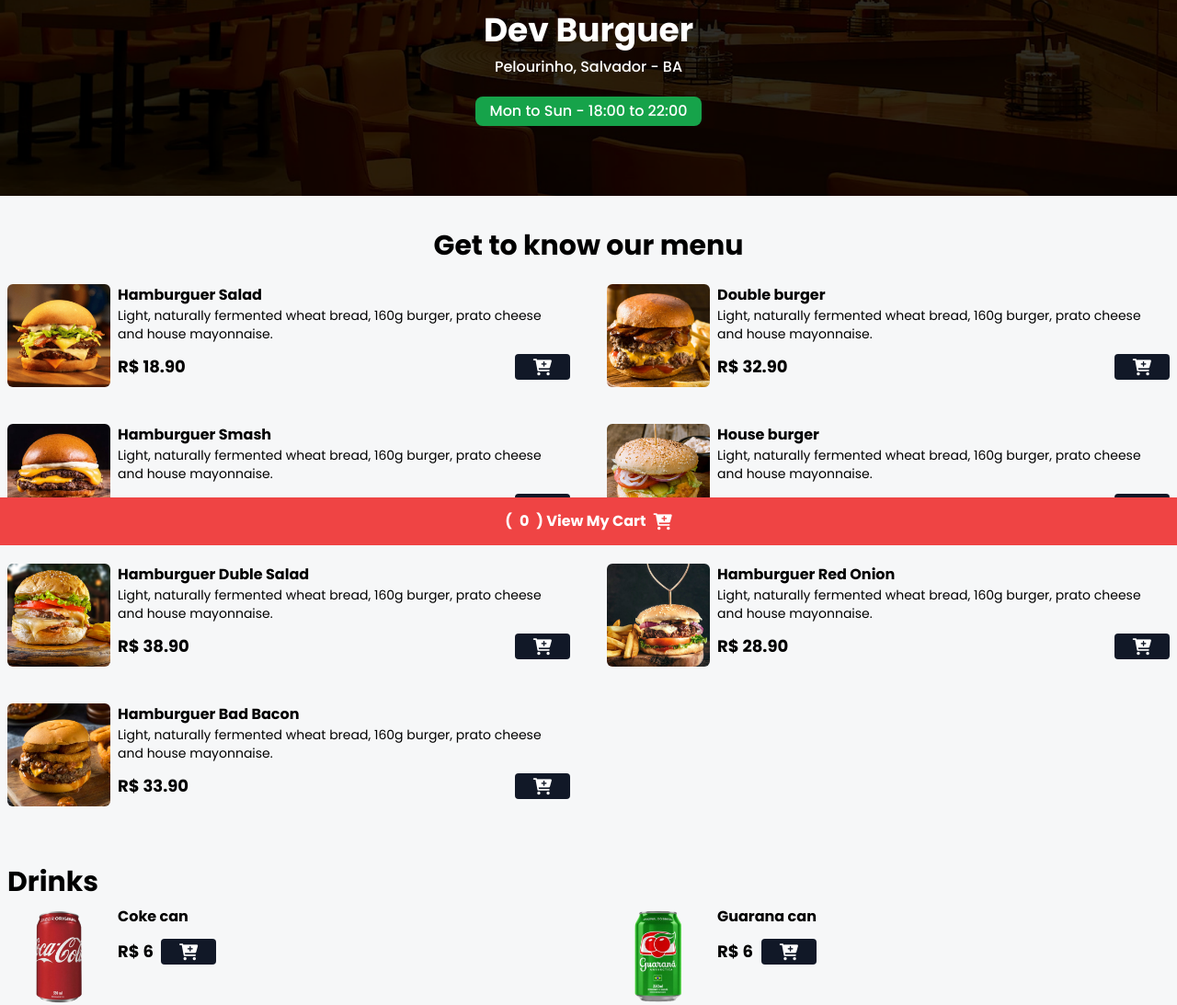
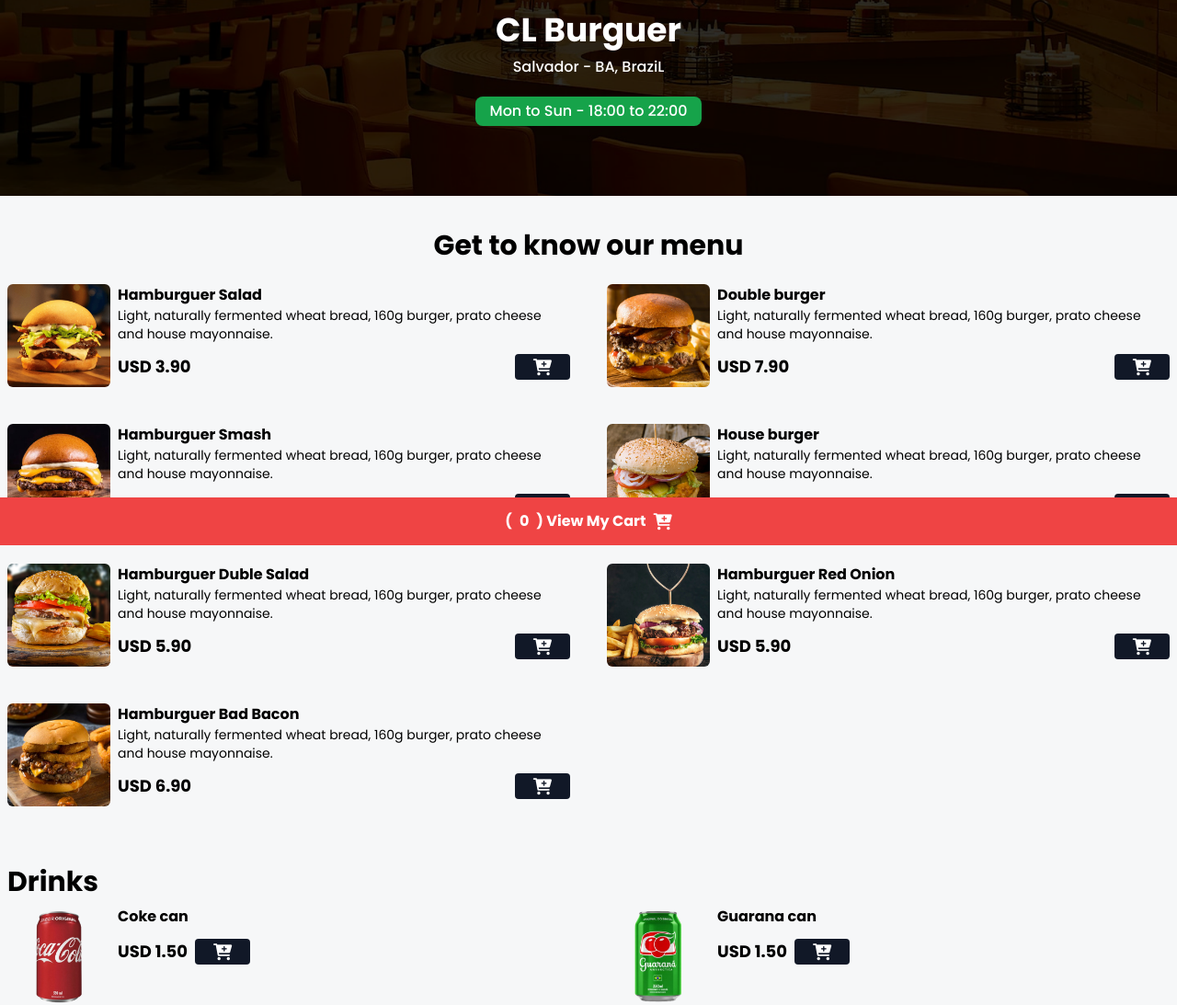
Before and after one commit to abreuclariana/hamburger-shop-delivery, a website: page index.html in a window 1280 px wide. Shown: the part 207-1300 px from the top of the page at 92% size. Drawn offline with nearby package versions, Linux system fonts and the light colour scheme.

Commit message:
include of README & small changes

```diff
--- a/index.html
+++ b/index.html
@@ -17,14 +17,14 @@
 
     <!-- META TA OG -->
     <meta property="og:type" content="wesite" />
-    <meta property="og:title" content="Dev Burguer - The Best Dev Burger!" />
+    <meta property="og:title" content="CL Burguer - The Best CL Burger!" />
     <meta property="og:image" content="https://projeto-dev-burguer-pi.vercel.app/assets/hamb-1.png" />
     <meta property="og:description" content="The best real home-made burger!" />
-    <meta property="og:site_name" content="DevBurguer" />
+    <meta property="og:site_name" content="CLBurguer" />
 
     <link rel="stylesheet" href="./styles/output.css" />
 
-    <title>Dev Burguer - The Best Dev Burger!</title>
+    <title>CL Burguer - The Best CL Burger!</title>
 </head>
 
 <body>
@@ -35,9 +35,9 @@
             <img src="./assets/hamb-1.png" alt="Logo DevBurguer"
                 class="w-32 h-32 rounded-full shadow-lg hover:scale-110 duration-200" />
             <h1 class="text-4xl mt-4 mb-2 font-bold text-white">
-                Dev Burguer
+                CL Burguer
             </h1>
-            <span class="text-white font-medium">Pelourinho, Salvador - BA</span>
+            <span class="text-white font-medium"> Salvador - BA, BraziL</span>
             <div class="bg-green-600 px-4 py-1 rounded-lg mt-5" id="date-span">
                 <span class="text-white font-medium">Mon to Sun - 18:00 to 22:00</span>
             </div>
@@ -60,7 +60,7 @@
                     <p class="text-sm">Light, naturally fermented wheat bread, 160g burger, prato cheese and
                         house mayonnaise.</p>
                     <div class="flex items-center gap-2 justify-between mt-3">
-                        <p class="font-bold text-lg">R$ 18.90</p>
+                        <p class="font-bold text-lg">USD 3.90</p>
                         <button class="bg-gray-900 px-5 rounded add-to-cart-btn" data-name="Hamburguer Salad"
                             data-price="18.90">
                             <i class="fa fas fa-cart-plus text-lg text-white"></i>
@@ -78,7 +78,7 @@
                     <p class="text-sm">Light, naturally fermented wheat bread, 160g burger, prato cheese and
                       house mayonnaise.</p>
                     <div class="flex items-center gap-2 justify-between mt-3">
-                        <p class="font-bold text-lg">R$ 32.90</p>
+                        <p class="font-bold text-lg">USD 7.90</p>
                         <button class="bg-gray-900 px-5 rounded add-to-cart-btn" data-name="Double burger"
                             data-price="32.90">
                             <i class="fa fas fa-cart-plus text-lg text-white"></i>
@@ -96,7 +96,7 @@
                     <p class="text-sm">Light, naturally fermented wheat bread, 160g burger, prato cheese and
                       house mayonnaise.</p>
                     <div class="flex items-center gap-2 justify-between mt-3">
-                        <p class="font-bold text-lg">R$ 35.90</p>
+                        <p class="font-bold text-lg">USD 6.90</p>
                         <button class="bg-gray-900 px-5 rounded add-to-cart-btn" data-name="Hamburguer Smash"
                             data-price="35.90">
                             <i class="fa fas fa-cart-plus text-lg text-white"></i>
@@ -114,7 +114,7 @@
                     <p class="text-sm">Light, naturally fermented wheat bread, 160g burger, prato cheese and
                       house mayonnaise.</p>
                     <div class="flex items-center gap-2 justify-between mt-3">
-                        <p class="font-bold text-lg">R$ 30</p>
+                        <p class="font-bold text-lg">USD 4</p>
                         <button class="bg-gray-900 px-5 rounded add-to-cart-btn" data-name="House burger"
                             data-price="30">
                             <i class="fa fas fa-cart-plus text-lg text-white"></i>
@@ -132,7 +132,7 @@
                     <p class="text-sm">Light, naturally fermented wheat bread, 160g burger, prato cheese and
                       house mayonnaise.</p>
                     <div class="flex items-center gap-2 justify-between mt-3">
-                        <p class="font-bold text-lg">R$ 38.90</p>
+                        <p class="font-bold text-lg">USD 5.90</p>
                         <button class="bg-gray-900 px-5 rounded add-to-cart-btn" data-name="Hamburguer Duble Salad"
                             data-price="38.90">
                             <i class="fa fas fa-cart-plus text-lg text-white"></i>
@@ -150,7 +150,7 @@
                     <p class="text-sm">Light, naturally fermented wheat bread, 160g burger, prato cheese and
                       house mayonnaise.</p>
                     <div class="flex items-center gap-2 justify-between mt-3">
-                        <p class="font-bold text-lg">R$ 28.90</p>
+                        <p class="font-bold text-lg">USD 5.90</p>
                         <button class="bg-gray-900 px-5 rounded add-to-cart-btn" data-name="Hamburguer Red Onion"
                             data-price="28.90">
                             <i class="fa fas fa-cart-plus text-lg text-white"></i>
@@ -168,7 +168,7 @@
                     <p class="text-sm">Light, naturally fermented wheat bread, 160g burger, prato cheese and
                       house mayonnaise.</p>
                     <div class="flex items-center gap-2 justify-between mt-3">
-                        <p class="font-bold text-lg">R$ 33.90</p>
+                        <p class="font-bold text-lg">USD 6.90</p>
                         <button class="bg-gray-900 px-5 rounded add-to-cart-btn" data-name="Hamburguer Bad Bacon"
                             data-price="33.90">
                             <i class="fa fas fa-cart-plus text-lg text-white"></i>
@@ -195,7 +195,7 @@
                 <div>
                     <p class="font-bold">Coke can</p>
                     <div class="flex items-center gap-2 justify-between mt-3">
-                        <p class="font-bold text-lg">R$ 6</p>
+                        <p class="font-bold text-lg">USD 1.50</p>
                         <button class="bg-gray-900 px-5 rounded add-to-cart-btn" data-name="Coke can" data-price="6">
                             <i class="fa fas fa-cart-plus text-lg text-white"></i>
                         </button>
@@ -210,7 +210,7 @@
                 <div>
                     <p class="font-bold">Guarana can</p>
                     <div class="flex items-center gap-2 justify-between mt-3">
-                        <p class="font-bold text-lg">R$ 6</p>
+                        <p class="font-bold text-lg">USD 1.50</p>
                         <button class="bg-gray-900 px-5 rounded add-to-cart-btn" data-name="Guarana can"
                             data-price="6">
                             <i class="fa fas fa-cart-plus text-lg text-white"></i>
--- a/script.js
+++ b/script.js
@@ -82,7 +82,7 @@ function updateCartModal() {
                 <p class="font-medium mt-2">R$ ${item.price.toFixed(2)}</p>
             </div>
             <button class="remove-from-cart-btn" data-name="${item.name}">
-                Remover
+                Remove
             </button>
         </div>
         `;
```
Also changed, not shown: assets/preview.png (added).
